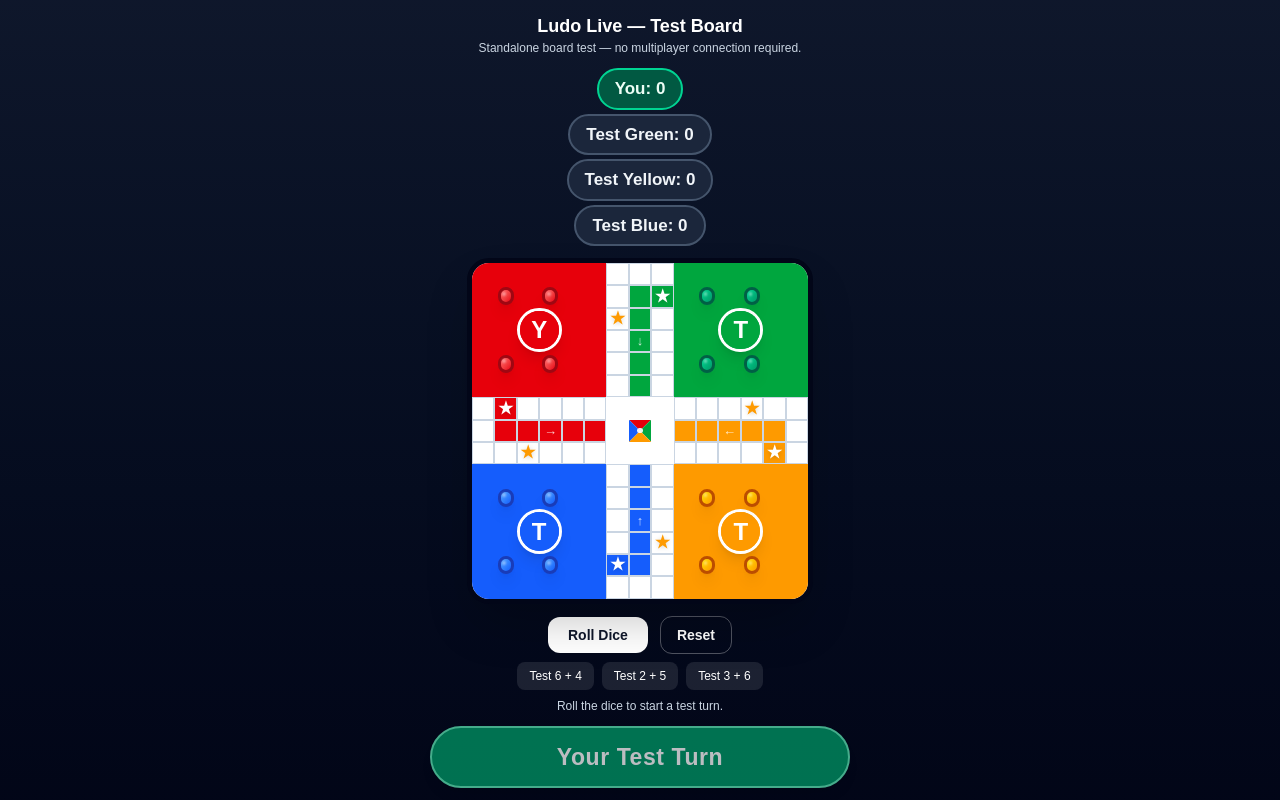
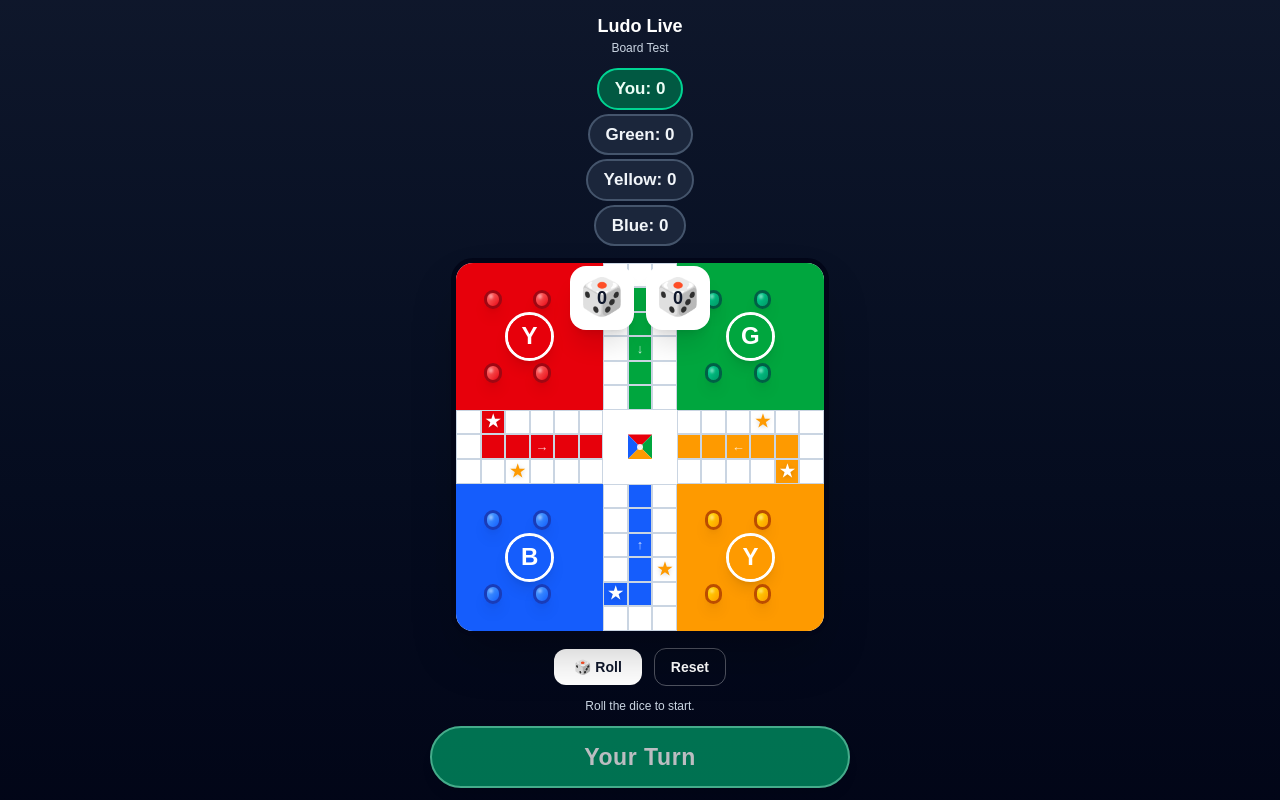
Before and after one commit to MrDan001/ludo-live, a Next.js app: page /test-board in a window 1280 px wide. Built offline with nearby package versions, Linux system fonts and the light colour scheme.

Commit message:
Clean up test board dice UI

```diff
--- a/app/test-board/page.tsx
+++ b/app/test-board/page.tsx
@@ -1,36 +1,31 @@
 "use client";
 
-import { useMemo, useState } from "react";
+import { useEffect, useMemo, useState } from "react";
 import Board from "@/components/board/Board";
 import FitSquare from "@/components/board/FitSquare";
 import ScoreBar from "@/components/board/ScoreBar";
 import TurnBanner from "@/components/board/TurnBanner";
 import CaptureToast from "@/components/board/CaptureToast";
-import type { PlayerColor, GameState } from "@/lib/engine/gameState";
-import { createInitialGameState } from "@/lib/engine/gameState";
+import type { PlayerColor } from "@/lib/engine/gameState";
+import { createInitialGameState, GameState } from "@/lib/engine/gameState";
 import { rollTwoDice, DiceRoll } from "@/lib/engine/dice";
 import { applyMove, getValidMoves, MoveOption, MoveSource } from "@/lib/engine/moves";
 
 const HUMAN_COLOR: PlayerColor = "RED";
 const ACTIVE_COLORS: PlayerColor[] = ["RED", "GREEN", "YELLOW", "BLUE"];
-const PLAYER_NAMES: Partial<Record<PlayerColor, string>> = {
-  RED: "You",
-  GREEN: "Test Green",
-  YELLOW: "Test Yellow",
-  BLUE: "Test Blue",
-};
+const PLAYER_NAMES: Partial<Record<PlayerColor, string>> = { RED: "You", GREEN: "Green", YELLOW: "Yellow", BLUE: "Blue" };
 
 type UsedDice = { d1: boolean; d2: boolean };
 
-function freshGame(): GameState {
-  return createInitialGameState(ACTIVE_COLORS, [], false);
-}
+function freshGame(): GameState { return createInitialGameState(ACTIVE_COLORS, [], false); }
 
-function movesForSource(moves: MoveOption[], source: MoveSource, used: UsedDice) {
-  if (source === "sum") return [];
-  if (source === "d1" && used.d1) return [];
-  if (source === "d2" && used.d2) return [];
-  return moves.filter((m) => m.source === source);
+function Die({ value, used, active, onClick, disabled }: { value: number; used: boolean; active: boolean; onClick: () => void; disabled: boolean }) {
+  return (
+    <button type="button" onClick={onClick} disabled={disabled} aria-label={`Die ${value}`} className={["relative h-16 w-16 rounded-2xl bg-white text-slate-900 shadow-xl transition-all", active ? "scale-110 ring-4 ring-yellow-300" : "", used ? "opacity-30" : "", disabled ? "cursor-not-allowed" : "active:scale-95"].join(" ")}>
+      <span className="text-4xl leading-none" aria-hidden="true">🎲</span>
+      <span className="absolute inset-0 flex items-center justify-center text-lg font-black">{used ? "✓" : value}</span>
+    </button>
+  );
 }
 
 export default function TestBoardPage() {
@@ -40,147 +35,72 @@ export default function TestBoardPage() {
   const [validMoves, setValidMoves] = useState<MoveOption[]>([]);
   const [activeSource, setActiveSource] = useState<MoveSource | null>(null);
   const [captureText, setCaptureText] = useState<string | null>(null);
-  const [message, setMessage] = useState("Roll the dice to start a test turn.");
+  const [message, setMessage] = useState("Roll the dice to start.");
+  const [rollKey, setRollKey] = useState(0);
 
-  const enabled = useMemo(() => ({
-    d1: !!diceRoll && !usedDice.d1 && validMoves.some((m) => m.source === "d1"),
-    d2: !!diceRoll && !usedDice.d2 && validMoves.some((m) => m.source === "d2"),
-    sum: false,
-  }), [diceRoll, usedDice, validMoves]);
+  const sourceMoves = (source: MoveSource) => source === "sum" ? [] : validMoves.filter(m => m.source === source && !usedDice[source]);
+  const enabled = useMemo(() => ({ d1: !!diceRoll && !usedDice.d1 && sourceMoves("d1").length > 0, d2: !!diceRoll && !usedDice.d2 && sourceMoves("d2").length > 0 }), [diceRoll, usedDice, validMoves]);
+  const selectableTokenIds = useMemo(() => new Set(activeSource ? sourceMoves(activeSource).map(m => m.tokenId) : []), [activeSource, validMoves, usedDice]);
 
-  const selectableTokenIds = useMemo(() => new Set(
-    activeSource ? movesForSource(validMoves, activeSource, usedDice).map((m) => m.tokenId) : []
-  ), [activeSource, validMoves, usedDice]);
+  useEffect(() => {
+    if (activeSource && sourceMoves(activeSource).length === 0) setActiveSource(null);
+  }, [activeSource, validMoves, usedDice]);
 
-  const startRoll = (nextRoll: DiceRoll) => {
-    const moves = getValidMoves(gameState, nextRoll).filter((m) => m.source === "d1" || m.source === "d2");
-    const d1Moves = moves.some((m) => m.source === "d1");
-    const d2Moves = moves.some((m) => m.source === "d2");
-
-    setDiceRoll(nextRoll);
-    setUsedDice({ d1: false, d2: false });
-    setValidMoves(moves);
-    setActiveSource(d1Moves && !d2Moves ? "d1" : !d1Moves && d2Moves ? "d2" : null);
-
-    if (!d1Moves && !d2Moves) {
-      setDiceRoll(null);
-      setMessage(`Rolled ${nextRoll.d1} + ${nextRoll.d2}. Neither die has a legal move.`);
-    } else if (d1Moves && !d2Moves) {
-      setMessage(`Rolled ${nextRoll.d1} + ${nextRoll.d2}. Die ${nextRoll.d1} is the only legal move.`);
-    } else if (!d1Moves && d2Moves) {
-      setMessage(`Rolled ${nextRoll.d1} + ${nextRoll.d2}. Die ${nextRoll.d2} is the only legal move.`);
-    } else {
-      setMessage(`Rolled ${nextRoll.d1} + ${nextRoll.d2}. Choose either die, then choose a highlighted token.`);
+  const finishOrContinue = (nextState: GameState, nextUsed: UsedDice, roll: DiceRoll) => {
+    if (nextState.winner) {
+      setGameState(nextState); setDiceRoll(null); setValidMoves([]); setActiveSource(null); setMessage("You won! Reset to play again."); return;
     }
+    const remaining = getValidMoves(nextState, roll).filter(m => (m.source === "d1" && !nextUsed.d1) || (m.source === "d2" && !nextUsed.d2));
+    setGameState(nextState); setUsedDice(nextUsed); setValidMoves(remaining); setActiveSource(null);
+    if (remaining.length) { setMessage("Choose the other die."); return; }
+    setDiceRoll(null); setUsedDice({ d1: false, d2: false }); setMessage("Turn complete. Roll again.");
   };
 
-  const roll = () => {
-    if (!diceRoll && !gameState.winner) startRoll(rollTwoDice());
-  };
-
-  const forcePair = (d1: number, d2: number) => {
+  const startRoll = (forced?: [number, number]) => {
     if (diceRoll) return;
-    startRoll({ d1, d2, sum: d1 + d2, hasSix: d1 === 6 || d2 === 6 });
+    const [d1, d2] = forced ?? [rollTwoDice().d1, rollTwoDice().d2];
+    const roll: DiceRoll = { d1, d2, sum: d1 + d2, hasSix: d1 === 6 || d2 === 6 };
+    const moves = getValidMoves(gameState, roll).filter(m => m.source === "d1" || m.source === "d2");
+    setDiceRoll(roll); setUsedDice({ d1: false, d2: false }); setValidMoves(moves); setActiveSource(null); setRollKey(n => n + 1);
+    if (!moves.length) { setDiceRoll(null); setMessage("No legal move. Roll again."); }
+    else setMessage("Choose either die, then choose a highlighted token.");
   };
 
   const chooseSource = (source: MoveSource) => {
-    if (!diceRoll || source === "sum" || !enabled[source]) return;
-    setActiveSource(source);
-    setMessage(`Die ${source === "d1" ? diceRoll.d1 : diceRoll.d2} selected. Now choose a highlighted token.`);
+    if (!diceRoll || source === "sum" || (source === "d1" && usedDice.d1) || (source === "d2" && usedDice.d2) || !sourceMoves(source).length) return;
+    setActiveSource(source); setMessage("Now choose a highlighted token.");
   };
 
   const selectMove = (tokenId: string) => {
     if (!diceRoll || !activeSource) return;
-    const move = movesForSource(validMoves, activeSource, usedDice).find((m) => m.tokenId === tokenId);
+    const move = sourceMoves(activeSource).find(m => m.tokenId === tokenId);
     if (!move) return;
-
     const nextState = applyMove(gameState, move);
-    const nextUsed: UsedDice = { ...usedDice, [activeSource]: true };
-    const remaining = getValidMoves(nextState, diceRoll).filter((m) =>
-      (m.source === "d1" && !nextUsed.d1) || (m.source === "d2" && !nextUsed.d2)
-    );
-
-    setGameState(nextState);
-    setUsedDice(nextUsed);
-    setValidMoves(remaining);
-    setActiveSource(null);
-    setCaptureText("Move complete");
-    setTimeout(() => setCaptureText(null), 900);
-
-    if (nextState.winner) {
-      setDiceRoll(null);
-      setValidMoves([]);
-      setMessage("You won the test game. Reset to test again.");
-    } else if (remaining.length > 0) {
-      setMessage("The other die is still available. Select it, then choose a token.");
-    } else {
-      setDiceRoll(null);
-      setUsedDice({ d1: false, d2: false });
-      setValidMoves([]);
-      setMessage(diceRoll.d1 === 6 || diceRoll.d2 === 6
-        ? "Both dice are resolved. You rolled a 6, so roll again."
-        : "Both dice are resolved. Roll again for the next test turn.");
-    }
+    const nextUsed = { ...usedDice, [activeSource]: true } as UsedDice;
+    setCaptureText("Move complete"); setTimeout(() => setCaptureText(null), 900);
+    finishOrContinue(nextState, nextUsed, diceRoll);
   };
 
-  const reset = () => {
-    setGameState(freshGame());
-    setDiceRoll(null);
-    setUsedDice({ d1: false, d2: false });
-    setValidMoves([]);
-    setActiveSource(null);
-    setMessage("Reset. Roll the dice to start a test turn.");
-  };
-
-  const scoreEntries = ACTIVE_COLORS.map((color) => {
-    const player = gameState.players.find((p) => p.color === color);
-    const value = player ? player.tokens.filter((t) => t.position === 57).length : 0;
-    return { label: PLAYER_NAMES[color] ?? color, value, active: color === HUMAN_COLOR };
-  });
+  const reset = () => { setGameState(freshGame()); setDiceRoll(null); setUsedDice({ d1: false, d2: false }); setValidMoves([]); setActiveSource(null); setMessage("Roll the dice to start."); };
 
   return (
     <div className="fixed inset-0 h-[100dvh] w-screen overflow-y-auto overflow-x-hidden touch-pan-y select-none bg-gradient-to-b from-slate-900 to-slate-950 flex flex-col items-center gap-3 p-3 text-white">
-      <div className="text-center shrink-0">
-        <h1 className="text-lg font-bold">Ludo Live — Test Board</h1>
-        <p className="text-xs text-slate-300">Standalone board test — no multiplayer connection required.</p>
-      </div>
-
-      <ScoreBar entries={scoreEntries} />
-
+      <div className="text-center shrink-0"><h1 className="text-lg font-bold">Ludo Live</h1><p className="text-xs text-slate-300">Board Test</p></div>
+      <ScoreBar entries={ACTIVE_COLORS.map(color => ({ label: PLAYER_NAMES[color] ?? color, value: gameState.players.find(p => p.color === color)?.tokens.filter(t => t.position === 57).length ?? 0, active: color === HUMAN_COLOR }))} />
       <FitSquare className="relative" maxSize={600}>
-        <Board
-          players={gameState.players}
-          selectableTokenIds={selectableTokenIds}
-          playerNames={PLAYER_NAMES}
-          onTokenClick={selectMove}
-          onCapture={() => setCaptureText("Capture!")}
-        />
+        <Board players={gameState.players} selectableTokenIds={selectableTokenIds} playerNames={PLAYER_NAMES} onTokenClick={selectMove} onCapture={() => setCaptureText("Capture!")} />
+        <div className="absolute left-1/2 top-2 z-20 flex -translate-x-1/2 gap-3">
+          <Die value={diceRoll?.d1 ?? 0} used={usedDice.d1} active={activeSource === "d1"} onClick={() => chooseSource("d1")} disabled={!diceRoll || !enabled.d1} />
+          <Die value={diceRoll?.d2 ?? 0} used={usedDice.d2} active={activeSource === "d2"} onClick={() => chooseSource("d2")} disabled={!diceRoll || !enabled.d2} />
+        </div>
         <CaptureToast text={captureText} />
       </FitSquare>
-
-      <div className="flex flex-col items-center gap-2 shrink-0">
-        <div className="flex items-center gap-3">
-          <button type="button" onClick={roll} disabled={!!diceRoll || !!gameState.winner} className="rounded-xl bg-white px-5 py-2 text-sm font-bold text-slate-900 disabled:opacity-40">{diceRoll ? `Rolled ${diceRoll.d1} + ${diceRoll.d2}` : "Roll Dice"}</button>
-          <button type="button" onClick={reset} className="rounded-xl border border-white/30 px-4 py-2 text-sm font-semibold">Reset</button>
-        </div>
-
-        <div className="flex gap-2 text-xs">
-          <button type="button" onClick={() => forcePair(6, 4)} disabled={!!diceRoll} className="rounded-lg bg-white/10 px-3 py-1.5 disabled:opacity-40">Test 6 + 4</button>
-          <button type="button" onClick={() => forcePair(2, 5)} disabled={!!diceRoll} className="rounded-lg bg-white/10 px-3 py-1.5 disabled:opacity-40">Test 2 + 5</button>
-          <button type="button" onClick={() => forcePair(3, 6)} disabled={!!diceRoll} className="rounded-lg bg-white/10 px-3 py-1.5 disabled:opacity-40">Test 3 + 6</button>
-        </div>
-
-        {diceRoll && (
-          <div className="flex gap-3 text-sm font-bold">
-            <button type="button" onClick={() => chooseSource("d1")} disabled={!enabled.d1} className={`rounded-full px-5 py-2 ${activeSource === "d1" ? "bg-sky-400 ring-4 ring-sky-200" : "bg-sky-600"} disabled:opacity-30`}>{usedDice.d1 ? "✓" : diceRoll.d1}</button>
-            <button type="button" onClick={() => chooseSource("d2")} disabled={!enabled.d2} className={`rounded-full px-5 py-2 ${activeSource === "d2" ? "bg-emerald-400 ring-4 ring-emerald-200" : "bg-emerald-600"} disabled:opacity-30`}>{usedDice.d2 ? "✓" : diceRoll.d2}</button>
-          </div>
-        )}
-
-        <p className="max-w-xl text-center text-xs text-slate-300">{message}</p>
+      <div className="flex items-center gap-3 shrink-0">
+        <button type="button" onClick={() => startRoll()} disabled={!!diceRoll || !!gameState.winner} className="rounded-xl bg-white px-5 py-2 text-sm font-bold text-slate-900 disabled:opacity-40">🎲 Roll</button>
+        <button type="button" onClick={reset} className="rounded-xl border border-white/30 px-4 py-2 text-sm font-semibold">Reset</button>
       </div>
-
-      <TurnBanner text={gameState.winner ? "Test complete" : "Your Test Turn"} isYou={!gameState.winner} />
+      <p className="max-w-xl text-center text-xs text-slate-300">{message}</p>
+      <TurnBanner text={gameState.winner ? "Test complete" : "Your Turn"} isYou={!gameState.winner} />
     </div>
   );
 }
```
